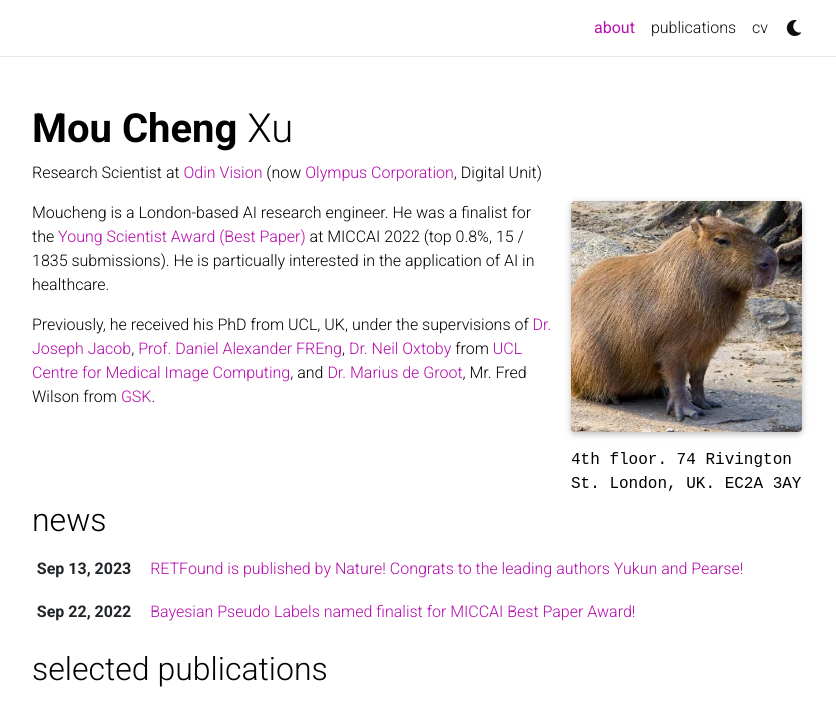
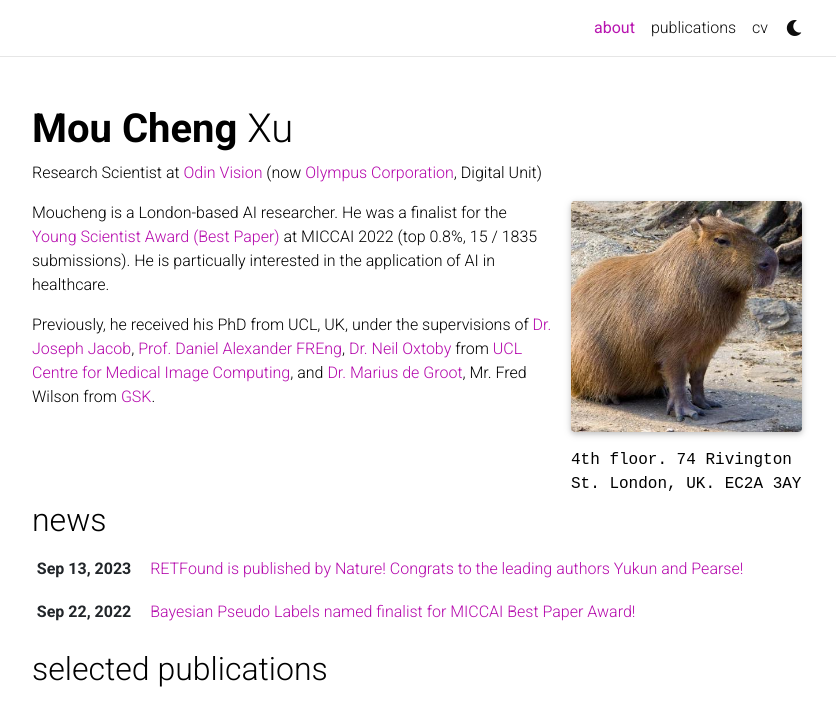
Before and after one commit to moucheng2017/moucheng2017.github.io, a Jekyll site: the page built from _pages/about.md, in a window 1280 px wide and 986 px high, cut to the strip 0-716 px from the top of the window. Shown: the whole strip, without its empty margins (223-1059 px from the left). Built offline with Jekyll 4.4.1, drawn with Linux system fonts in a browser that asks for light colours; comment, search, counter and statistics services are not loaded; a style sheet for code colours, icons or effects is not loaded.

Commit message:
Update about.md

```diff
--- a/_pages/about.md
+++ b/_pages/about.md
@@ -18,7 +18,7 @@
 social: true  # includes social icons at the bottom of the page
 ---
 
-Moucheng is a London-based AI research engineer. He was a finalist for the <a href='https://moucheng2017.github.io/news/ysa/'> Young Scientist Award (Best Paper)</a> at MICCAI 2022 (top 0.8%, 15 / 1835 submissions). He is particually interested in the application of AI in healthcare.
+Moucheng is a London-based AI researcher. He was a finalist for the <a href='https://moucheng2017.github.io/news/ysa/'> Young Scientist Award (Best Paper)</a> at MICCAI 2022 (top 0.8%, 15 / 1835 submissions). He is particually interested in the application of AI in healthcare.
 
 Previously, he received his PhD from UCL, UK, under the supervisions of <a href='https://scholar.google.com/citations?user=XCcV5ocAAAAJ&hl=en'>Dr. Joseph Jacob</a>, <a href='https://scholar.google.com/citations?user=mH-ZOQEAAAAJ&hl=en'>Prof. Daniel Alexander FREng</a>, <a href='https://scholar.google.com/citations?user=uWfRPHEAAAAJ&hl=en'>Dr. Neil Oxtoby</a> from <a href='https://www.ucl.ac.uk/medical-image-computing/centre-medical-image-computing-cmic'>UCL Centre for Medical Image Computing</a>, and <a href='https://scholar.google.com/citations?user=sZ4UbusAAAAJ&hl=en'>Dr. Marius de Groot</a>, Mr. Fred Wilson from <a href='https://www.gsk.com/en-gb/'>GSK</a>.
 
```
